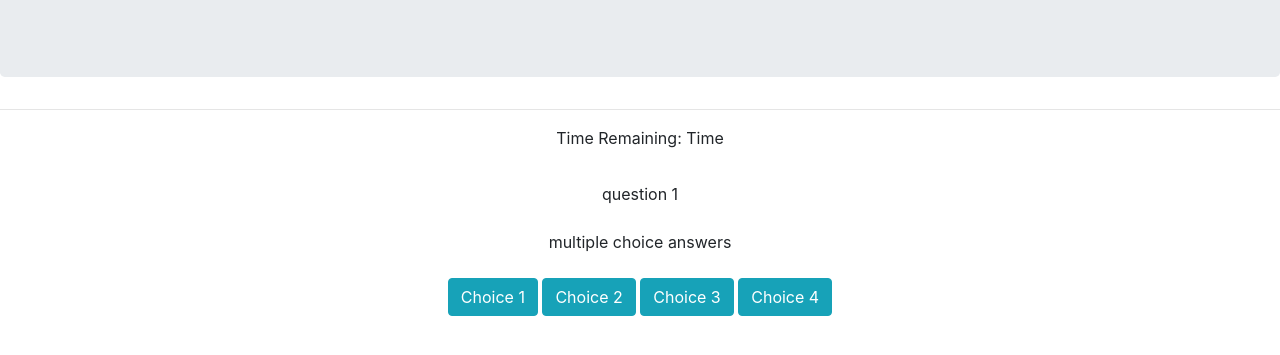
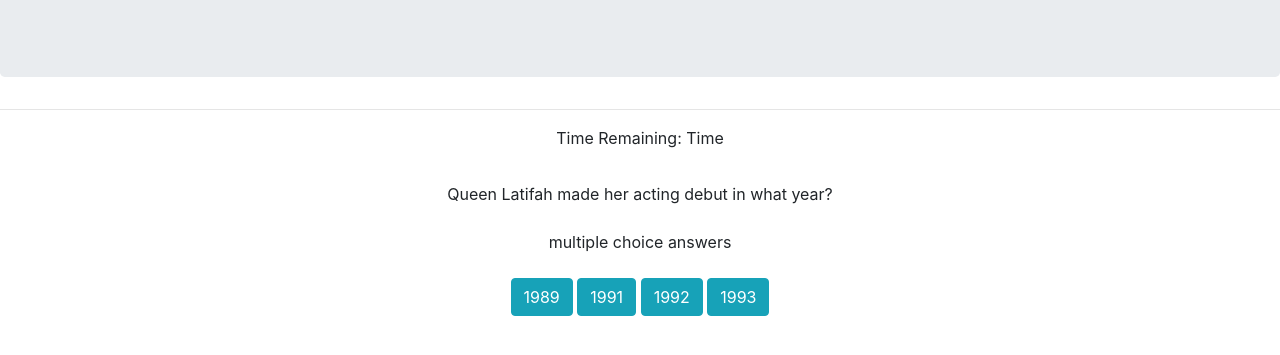
Before and after one commit to avscott562/TriviaGame, a plain HTML site: page index.html in a window 1280 px wide. Shown: the part 213-568 px from the top of the page. Drawn offline with nearby package versions, Linux system fonts and the light colour scheme.

Commit message:
added function to display questions and multiple choice

```diff
--- a/assets/javascript/app.js
+++ b/assets/javascript/app.js
@@ -41,9 +41,23 @@
         choices: ["1989", "1991", "1992", "1993"],
         correctAnswer: "1991"
     },
+    //add more later
 ]
-//add more later
 
 //functions needed
 //new game, reset game, check for correct answer, timer
+
+//display questions and multiple choices on screen
+function questionDeck() {
+    for (i=0; i<questions.length; i++) {
+        $('#question').text(questions[i].question);
+        $('#choice1').text(questions[i].choices[0]);
+        $('#choice2').text(questions[i].choices[1]);
+        $('#choice3').text(questions[i].choices[2]);
+        $('#choice4').text(questions[i].choices[3]);
+    }
+}
+
+questionDeck();
+
 //add more later
--- a/index.html
+++ b/index.html
@@ -25,10 +25,10 @@
                 <div id="quiz" class="text-center">
                     <div id="question" class="mb-4">question 1</div>
                     <div>multiple choice answers <br><br>
-                        <button class="btn btn-info">Choice 1</button>
-                        <button class="btn btn-info">Choice 2</button>
-                        <button class="btn btn-info">Choice 3</button>
-                        <button class="btn btn-info">Choice 4</button>
+                        <button id="choice1" class="btn btn-info">Choice 1</button>
+                        <button id="choice2" class="btn btn-info">Choice 2</button>
+                        <button id="choice3" class="btn btn-info">Choice 3</button>
+                        <button id="choice4" class="btn btn-info">Choice 4</button>
                     </div>
                 </div>
 
```
